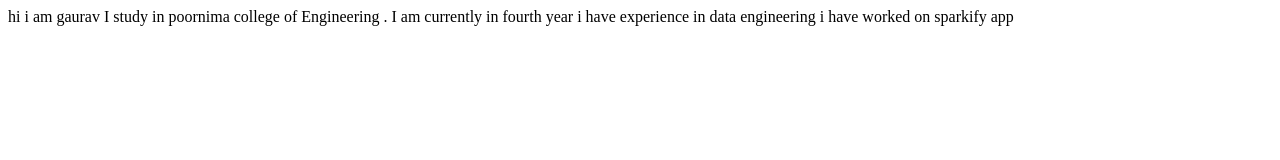
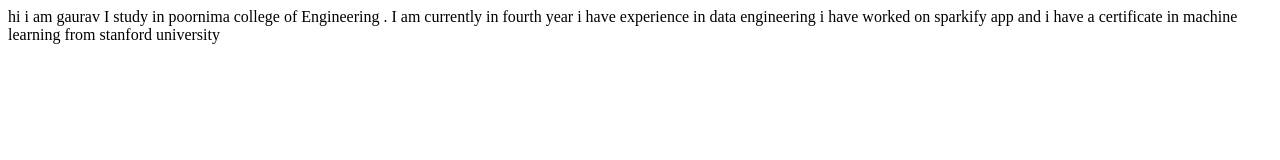
Before and after one commit to gauravsomani336/Neog-camp, a plain HTML site: page index.html in a window 1280 px wide. Drawn offline with Linux system fonts and the light colour scheme.

Commit message:
update body

```diff
--- a/index.html
+++ b/index.html
@@ -13,5 +13,6 @@
 
     i have experience in data engineering
     i have worked on sparkify app
+    and i have a certificate in machine learning from stanford university
 </body>
 </html>
```
